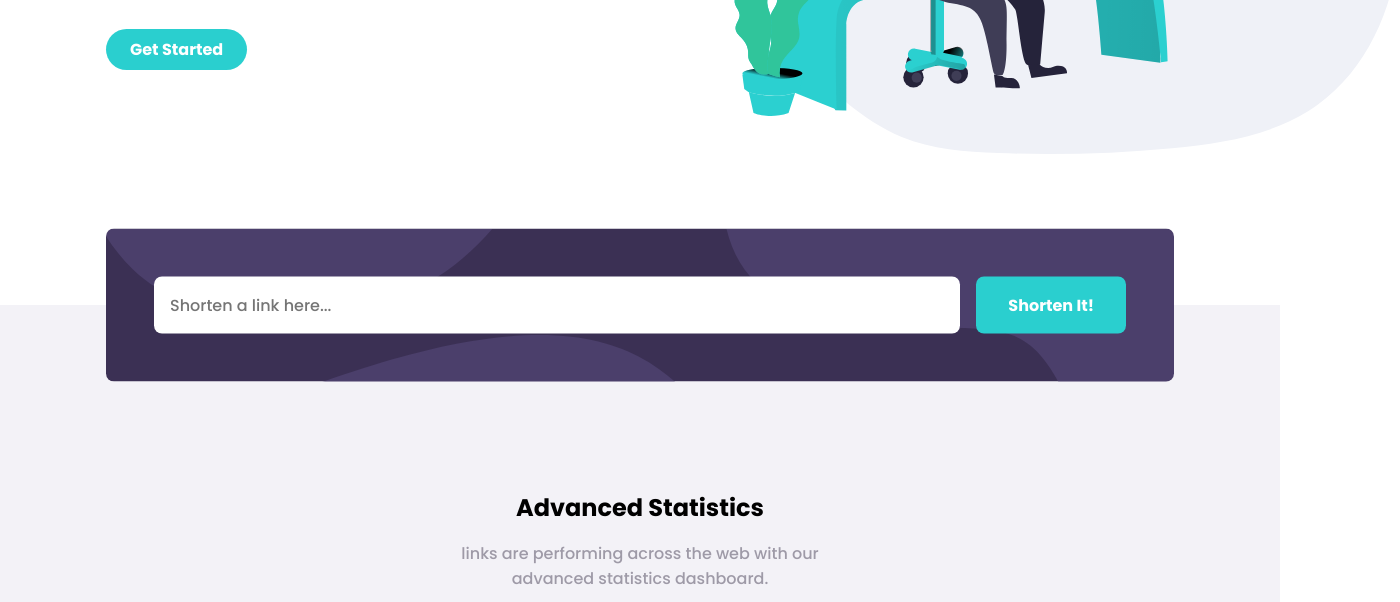
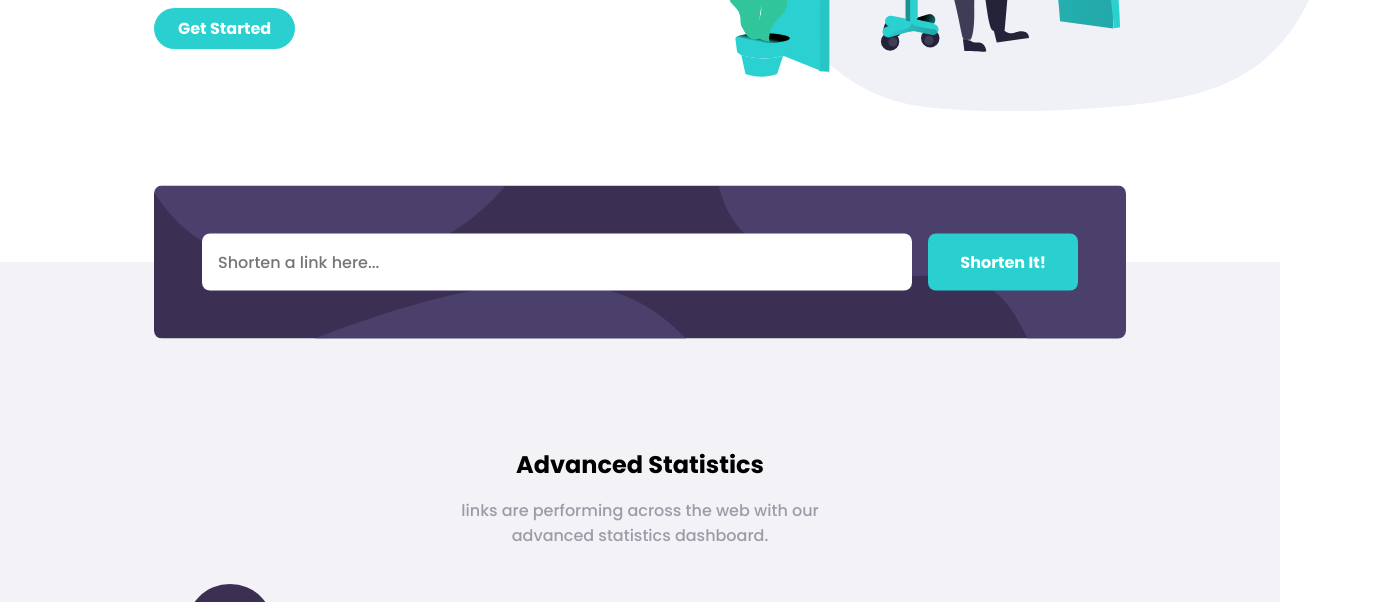
Before and after one commit to GrahamTheobald/url-shortening-api-master, a plain HTML site: page index.html in a window 1280 px wide. Shown: the part 405-1007 px from the top of the page, 1400 px wide, since content can reach past the window. Drawn offline with Linux system fonts and the light colour scheme.

Commit message:
input width

```diff
--- a/sass/globals/_spacings.scss
+++ b/sass/globals/_spacings.scss
@@ -12,5 +12,6 @@ $max-width: f.rem(1100) * 1em;
 	@media (min-width: map-get(b.$breakpoints-min, 'medium')) {
 		max-width: $max-width;
 		margin-inline: auto;
+		padding: $spacing-m calc($spacing-l * 2);
 	}
 }
--- a/sass/layouts/_input.scss
+++ b/sass/layouts/_input.scss
@@ -2,6 +2,8 @@
 
 .input {
 	padding: g.$spacing-m;
+	max-width: calc(g.rem(400) * 1rem);
+	margin-inline: auto;
 	display: flex;
 	flex-direction: column;
 	gap: g.$spacing-m;
@@ -10,6 +12,7 @@
 	background-color: g.$DarkViolet;
 	border-radius: g.$spacing-sm;
 	translate: 0 calc(-50% - g.$spacing-m);
+
 	&__url-wrapper.invalid {
 		position: relative;
 		.input__url {
@@ -51,6 +54,7 @@
 	@media (min-width: map-get(g.$breakpoints-min, 'medium')) {
 		padding: calc(g.$spacing-l + 1rem);
 		flex-direction: row;
+		max-width: none;
 		&__url-wrapper {
 			flex: 7;
 		}
```
Also changed, not shown: css/styles.css, 1 other file.
